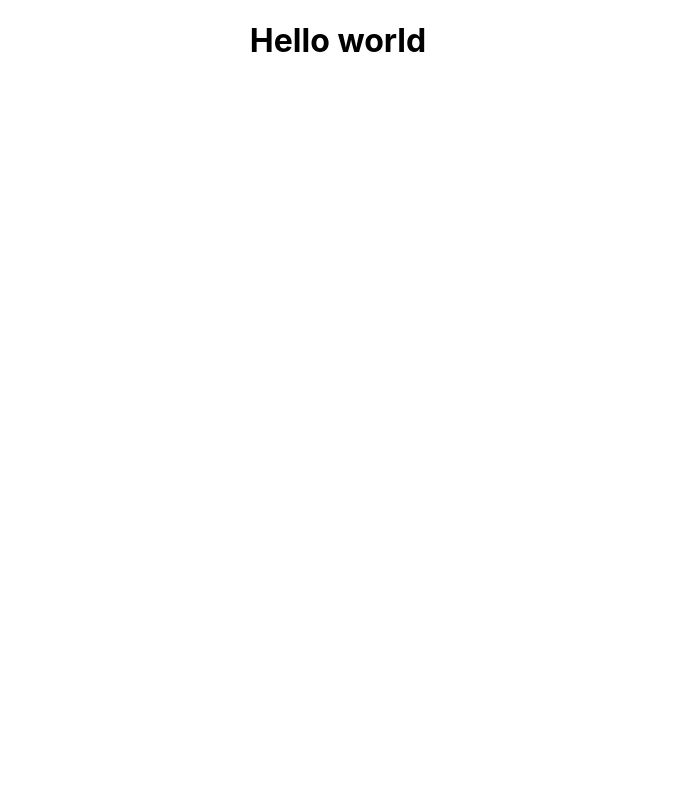
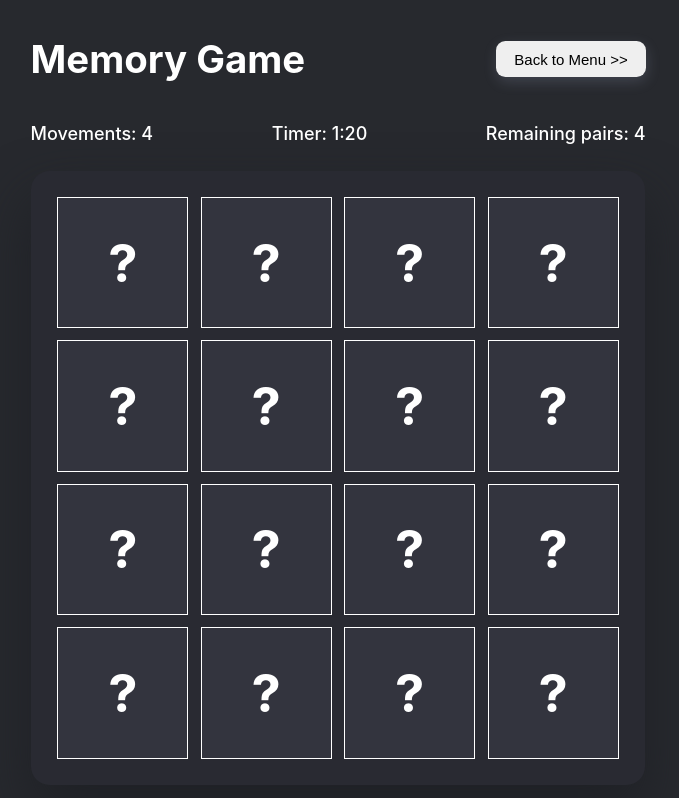
Before and after one commit to MaximoJSDev/Memory-Game, a React (Vite) app: page / in a window 1280 px wide. Shown: the whole page, without its empty margins (302-981 px from the left). Built offline with nearby package versions, Linux system fonts and the light colour scheme.

Commit message:
Agrega la estructura del memograma

```diff
--- a/src/App.css
+++ b/src/App.css
@@ -1,42 +1,86 @@
+* {
+  padding: 0;
+  margin: 0;
+  box-sizing: border-box;
+}
+:root {
+  font-size: 15px;
+}
+body {
+  background-color: rgb(39, 41, 46);
+  color: #fff;
+  min-height: 100vh;
+}
 .App {
+  width: 100%;
+  max-width: 615px;
+  margin: auto;
+}
+.header {
+  display: flex;
+  justify-content: space-between;
+  align-items: center;
+  padding-block: 36px;
+}
+.title {
+  font-size: 38.4px;
+}
+.btn-menu {
+  font-size: 1rem;
+  padding: .625rem 1.1875rem;
+  border: none;
+  border-radius: .625rem;
+  box-shadow: .0625rem .3125rem .9375rem #b0bcdb30;
+  cursor: pointer;
+}
+.counter {
+  font-size: 1.2rem;
+  font-weight: 500;
+  display: flex;
+  justify-content: space-between;
+  margin-top: .3125rem;
+  margin-bottom: 1.8rem;
+}
+.table {
+  width: min-content;
+  display: grid;
+  grid-template-columns: repeat(4, 8.75rem);
+  grid-template-rows: repeat(4, 8.75rem);
+  justify-content: flex-start;
+  align-items: center;
+  gap: .8125rem;
+  padding: 1.75rem;
+  background-color: #292a32;
+  box-shadow: 0 1.875rem 3.75rem #1f2126;
+  border-radius: 1.25rem;
+  margin: auto;
+}
+.card {
+  height: 100%;
+  width: 100%;
+  display: flex;
+  justify-content: center;
+  align-items: center;
+  background-color: #6f738724;
+  color: #ffffff;
+  border: .125rem solid #fff;
+  cursor: pointer;
+  user-select: none;
+}
+.card__img {
+  width: 100%;
+  height: 100%;
+  object-fit: cover;
+  display: none;
+}
+.showImg {
+  display: block;
+}
+.card__undiscovered {
+  font-size: 3.5rem;
   text-align: center;
+  margin: 0;
 }
-
-.App-logo {
-  height: 40vmin;
-  pointer-events: none;
+.hideText {
+  display: none;
 }
-
-@media (prefers-reduced-motion: no-preference) {
-  .App-logo {
-    animation: App-logo-spin infinite 20s linear;
-  }
-}
-
-.App-header {
-  background-color: #282c34;
-  min-height: 100vh;
-  display: flex;
-  flex-direction: column;
-  align-items: center;
-  justify-content: center;
-  font-size: calc(10px + 2vmin);
-  color: white;
-}
-
-.App-link {
-  color: #61dafb;
-}
-
-@keyframes App-logo-spin {
-  from {
-    transform: rotate(0deg);
-  }
-  to {
-    transform: rotate(360deg);
-  }
-}
-
-button {
-  font-size: calc(10px + 2vmin);
-}
--- a/src/App.jsx
+++ b/src/App.jsx
@@ -1,10 +1,20 @@
 import "./App.css";
+import Table from "./components/Table";
 
 function App() {
   return (
-    <div className="App">
-      <h1>Hello world</h1>
-    </div>
+    <main className="App">
+      <header className="header">
+        <h1 className="title">Memory Game</h1>
+        <button className="btn btn-menu">Back to Menu &gt;&gt;</button>
+      </header>
+      <div className="counter">
+        <span>Movements: 4</span>
+        <span>Timer: 1:20</span>
+        <span>Remaining pairs: 4</span>
+      </div>
+      <Table />
+    </main>
   );
 }
 
--- /dev/null
+++ b/src/components/Card.jsx
@@ -0,0 +1,24 @@
+import { useState } from "react";
+
+function Card() {
+  const [showCard, setShowCard] = useState(false);
+  const changeVisibility = () => {
+    setShowCard(true);
+    setTimeout(() => {
+      setShowCard(false);
+    }, 2000);
+  };
+
+  return (
+    <div className="card" onClick={changeVisibility}>
+      <img
+        className={`card__img ${showCard && "showImg"}`}
+        src="https://images.cults3d.com/cjAUPjIz9fdOOZ0XRDHqzN3DM1k=/https://files.cults3d.com/uploaders/16051858/illustration-file/43d90dcb-d503-44a6-abf3-d383faca9f01/6.jpg"
+        alt="random"
+      />
+      <h3 className={`card__undiscovered ${showCard && "hideText"}`}>?</h3>
+    </div>
+  );
+}
+
+export default Card;
--- /dev/null
+++ b/src/components/Menu.jsx
@@ -0,0 +1,5 @@
+function Menu() {
+  return <div className="menu">Menu</div>;
+}
+
+export default Menu;
--- /dev/null
+++ b/src/components/Table.jsx
@@ -0,0 +1,15 @@
+import Card from "./Card";
+
+function Table() {
+  const cards = Array.from({ length: 16 });
+
+  return (
+    <div className="table">
+      {cards.map((_, index) => (
+        <Card key={index} />
+      ))}
+    </div>
+  );
+}
+
+export default Table;
```
